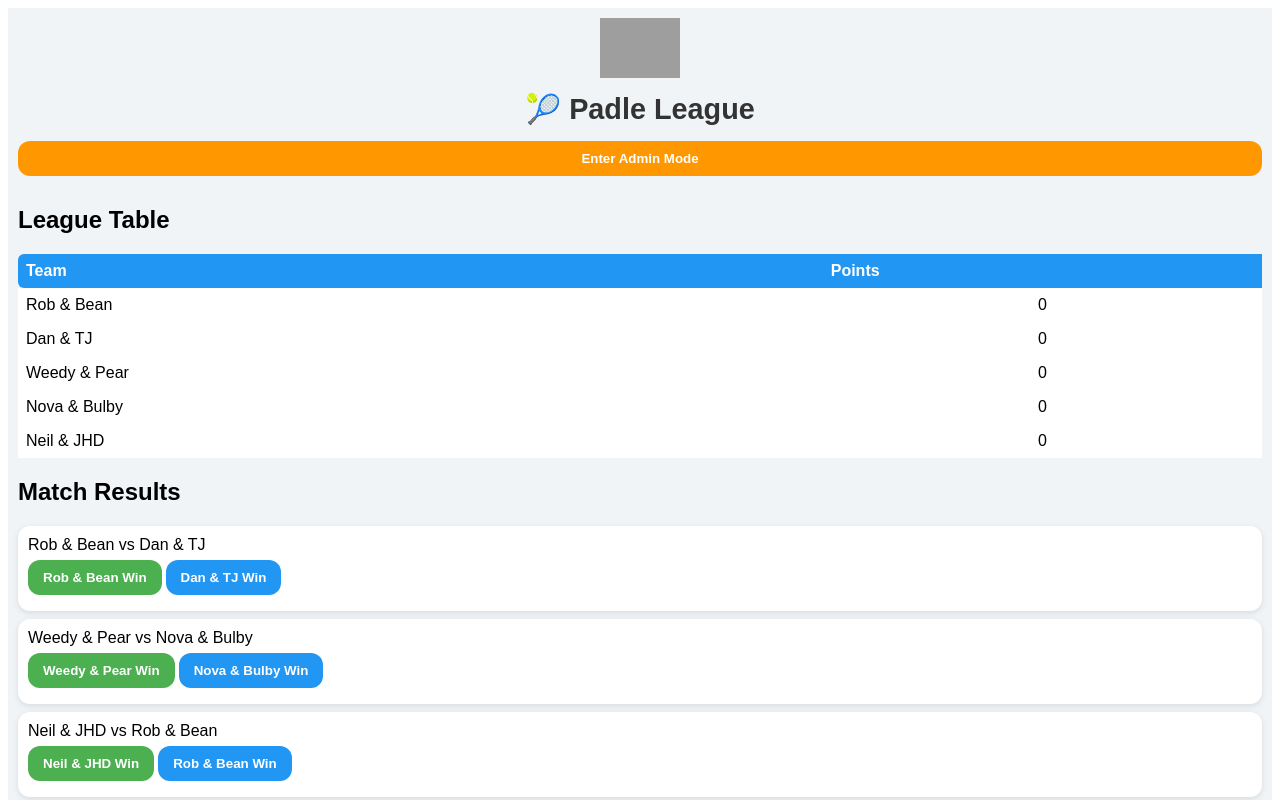
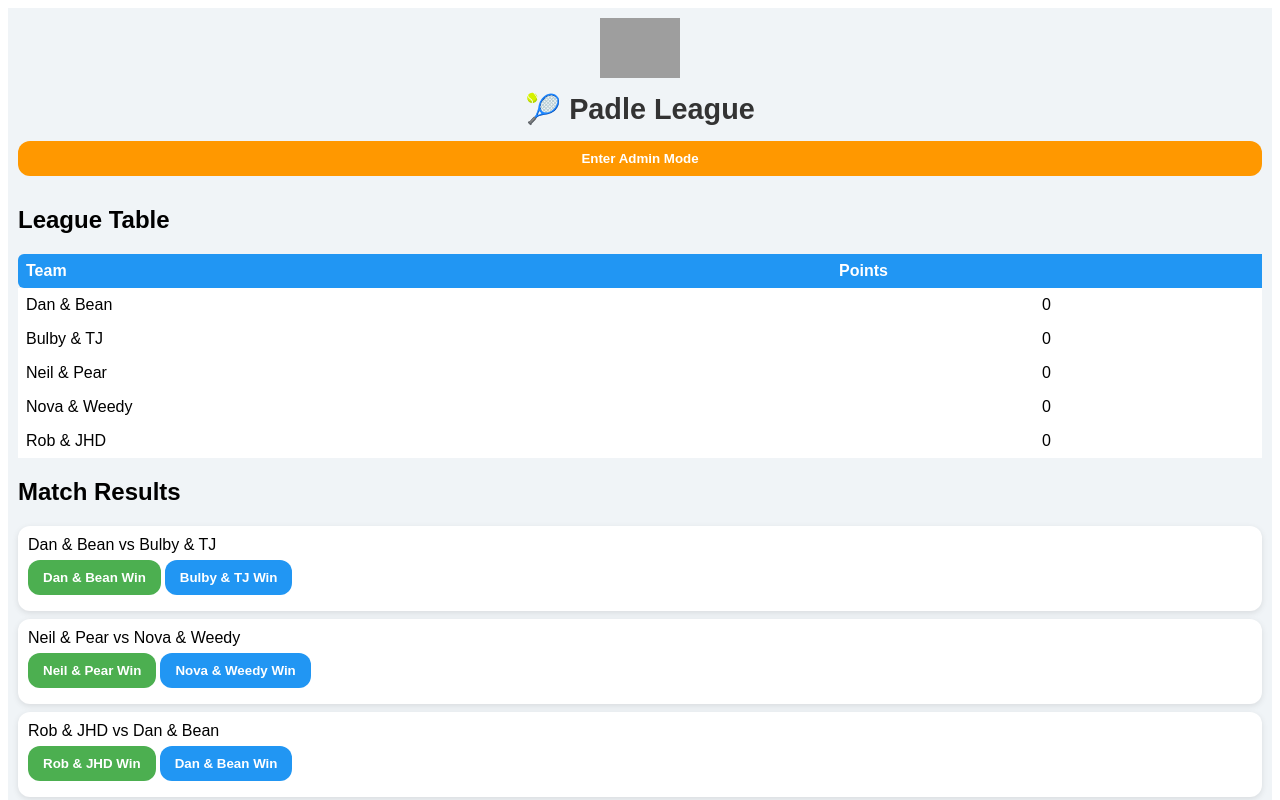
Before and after one commit to gafferdan11/Over40PaddleLeague, a Next.js app: page / in a window 1280 px wide. Shown: the top 800 px of the page. Built offline with nearby package versions, Linux system fonts and the light colour scheme; grey boxes are pictures that could not be loaded.

Commit message:
Update index.js

```diff
--- a/pages/index.js
+++ b/pages/index.js
@@ -1,11 +1,11 @@
 import { useState, useEffect } from 'react';
 
 const initialTeams = [
-  { id: 1, name: 'Rob & Bean', players: ['Rob', 'Bean'], points: 0 },
-  { id: 2, name: 'Dan & TJ', players: ['Dan', 'TJ'], points: 0 },
-  { id: 3, name: 'Weedy & Pear', players: ['Weedy', 'Pear'], points: 0 },
-  { id: 4, name: 'Nova & Bulby', players: ['Nova', 'Bulby'], points: 0 },
-  { id: 5, name: 'Neil & JHD', players: ['Neil', 'JHD'], points: 0 },
+  { id: 1, name: 'Dan & Bean', players: ['Dan', 'Bean'], points: 0 },
+  { id: 2, name: 'Bulby & TJ', players: ['Bulby', 'TJ'], points: 0 },
+  { id: 3, name: 'Neil & Pear', players: ['Neil', 'Pear'], points: 0 },
+  { id: 4, name: 'Nova & Weedy', players: ['Nova', 'Weedy'], points: 0 },
+  { id: 5, name: 'Rob & JHD', players: ['Rob', 'JHD'], points: 0 },
 ];
 
 const initialSchedule = [
```
